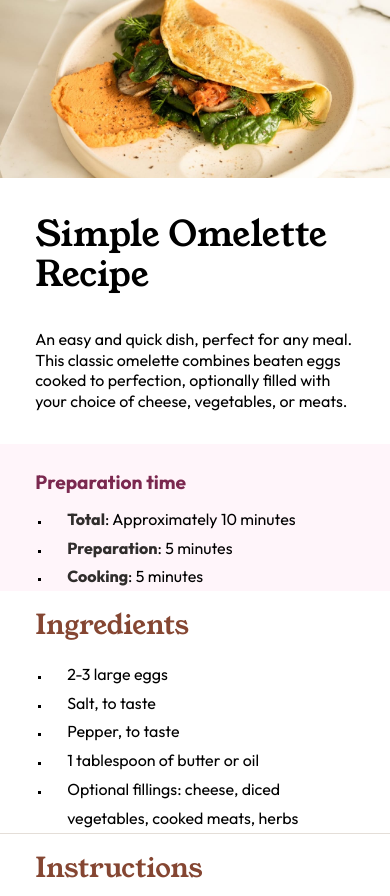
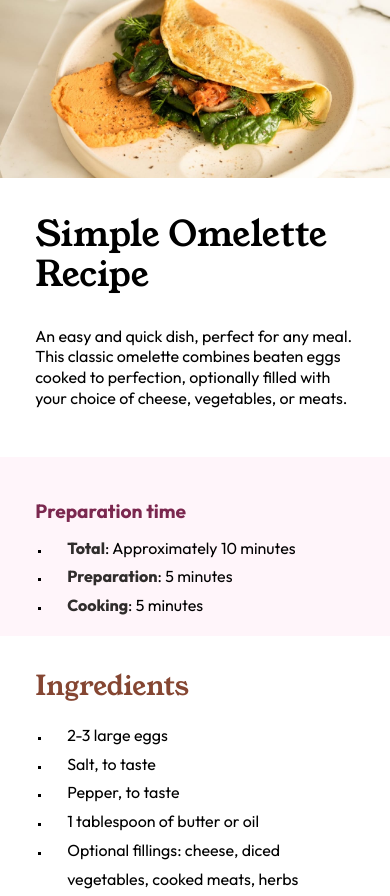
Before and after one commit to Francois085/recipe-page, a plain HTML site: page index.html in a window 390 px wide. Shown: the top 896 px of the page. Drawn offline with Linux system fonts and the light colour scheme.

Commit message:
final final

```diff
--- a/style.css
+++ b/style.css
@@ -134,16 +134,15 @@ font-weight: 700;
         font-size: 1rem;
     }
     .introduction, .timing,.ingredients, .nutrition, .instructions{
-        padding: 0rem 2.2rem;
+        padding: 1rem 2.2rem;
     }
 
     h1{
         font-size: 2.2rem;
-        padding: 2.2rem;
+        padding: 2.2rem 2.2rem 1rem 2.2rem;
     }
 
     img {
-        padding : -1rem;
         border-radius: 0;
     }
 }
```
